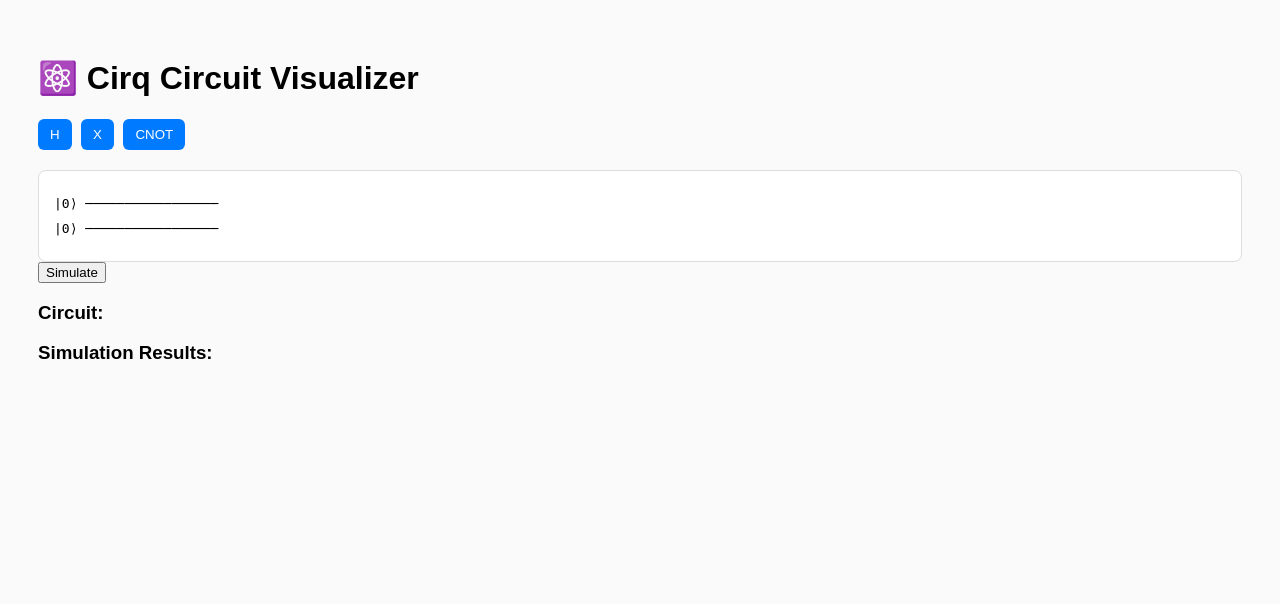
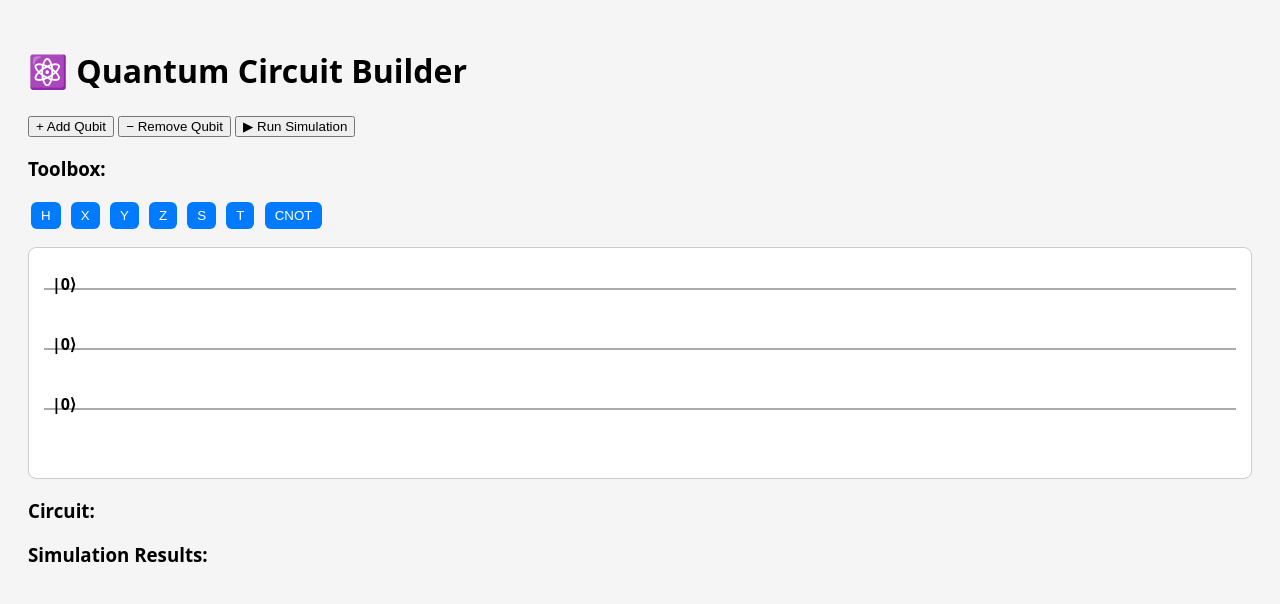
Before and after one commit to Sheety35/Cirq_project, a Flask app: page / in a window 1280 px wide. Shown: the top 604 px of the page. Run offline with Flask 3, Linux system fonts and the light colour scheme.

Commit message:
first commit

```diff
--- a/app.py
+++ b/app.py
@@ -10,34 +10,51 @@ def index():
 @app.route("/simulate", methods=["POST"])
 def simulate():
     data = request.get_json()
-    n_qubits = data.get("n_qubits", 2)
+    n_qubits = data.get("n_qubits", 3)
     gates = data.get("gates", [])
+    init_states = data.get("init_states", ["|0⟩"] * n_qubits)
 
     qubits = [cirq.LineQubit(i) for i in range(n_qubits)]
     circuit = cirq.Circuit()
 
-    for gate in gates:
-        gtype = gate.get("type")
-        q = gate.get("target")
-        if gtype == "H":
+    # Initial states
+    for i, s in enumerate(init_states):
+        if s == "|1⟩":
+            circuit.append(cirq.X(qubits[i]))
+        elif s == "|+⟩":
+            circuit.append(cirq.H(qubits[i]))
+        elif s == "|-⟩":
+            circuit.append([cirq.X(qubits[i]), cirq.H(qubits[i]), cirq.Z(qubits[i])])
+        elif s == "|i⟩":
+            circuit.append([cirq.H(qubits[i]), cirq.S(qubits[i])])
+        elif s == "|-i⟩":
+            circuit.append([cirq.H(qubits[i]), cirq.S(qubits[i])**-1])
+
+    # Add gates from grid
+    for g in gates:
+        t = g["type"]
+        q = g["target"]
+        if t == "CNOT":
+            circuit.append(cirq.CNOT(qubits[g["control"]], qubits[q]))
+        elif t == "H":
             circuit.append(cirq.H(qubits[q]))
-        elif gtype == "X":
+        elif t == "X":
             circuit.append(cirq.X(qubits[q]))
-        elif gtype == "CNOT":
-            control = gate.get("control")
-            circuit.append(cirq.CNOT(qubits[control], qubits[q]))
+        elif t == "Y":
+            circuit.append(cirq.Y(qubits[q]))
+        elif t == "Z":
+            circuit.append(cirq.Z(qubits[q]))
+        elif t == "S":
+            circuit.append(cirq.S(qubits[q]))
+        elif t == "T":
+            circuit.append(cirq.T(qubits[q]))
 
-    circuit.append(cirq.measure(*qubits, key='final'))
-
-    simulator = cirq.Simulator()
-    result = simulator.run(circuit, repetitions=500)
-    raw_counts = result.multi_measurement_histogram(keys=['final'])
-    counts = { ''.join(map(str, bits)): freq for bits, freq in raw_counts.items() }
-
-    return jsonify({
-        "circuit": circuit.to_text_diagram(transpose=True),
-        "counts": counts
-    })
+    circuit.append(cirq.measure(*qubits, key='m'))
+    sim = cirq.Simulator()
+    result = sim.run(circuit, repetitions=500)
+    counts = dict(result.multi_measurement_histogram(keys=['m']))
+    formatted = {''.join(map(str, k)): v for k, v in counts.items()}
+    return jsonify({"diagram": circuit.to_text_diagram(transpose=True), "results": formatted})
 
 if __name__ == "__main__":
     app.run(debug=True)
--- a/static/script.js
+++ b/static/script.js
@@ -1,22 +1,142 @@
-let gates = [];  // store placed gates
+let nQubits = 3;
+let timeSteps = 6; // columns
+let gates = [];
+const states = ["|0⟩", "|1⟩", "|+⟩", "|-⟩", "|i⟩", "|-i⟩"];
 
-document.querySelectorAll('.gate').forEach(btn => {
-  btn.addEventListener('click', () => {
-    const gtype = btn.dataset.gate;
-    const qline = prompt("Place on which qubit? (0 or 1)");
-    if (qline === null) return;
-    gates.push({type: gtype, target: parseInt(qline)});
-    alert(`Added ${gtype} on qubit ${qline}`);
-  });
+const circuitArea = document.getElementById("circuit-area");
+
+function renderCircuit() {
+  circuitArea.innerHTML = '';
+  for (let q = 0; q < nQubits; q++) {
+    const line = document.createElement('div');
+    line.className = 'qubit-line';
+    line.dataset.q = q;
+
+    const wire = document.createElement('div');
+    wire.className = 'qubit-wire';
+    line.appendChild(wire);
+
+    const state = document.createElement('div');
+    state.className = 'state';
+    state.textContent = states[0];
+    state.addEventListener('click', () => {
+      let i = states.indexOf(state.textContent);
+      state.textContent = states[(i + 1) % states.length];
+    });
+    line.appendChild(state);
+
+    const grid = document.createElement('div');
+    grid.className = 'grid';
+
+    for (let t = 0; t < timeSteps; t++) {
+      const cell = document.createElement('div');
+      cell.className = 'cell';
+      cell.dataset.q = q;
+      cell.dataset.t = t;
+
+      cell.addEventListener('dragover', e => {
+        e.preventDefault();
+        cell.classList.add('dragover');
+      });
+      cell.addEventListener('dragleave', () => cell.classList.remove('dragover'));
+      cell.addEventListener('drop', e => dropGate(e, cell));
+
+      grid.appendChild(cell);
+    }
+
+    line.appendChild(grid);
+    circuitArea.appendChild(line);
+  }
+
+  // Redraw all gates
+  for (const g of gates) {
+    placeGateVisual(g);
+  }
+}
+
+function dropGate(e, cell) {
+  e.preventDefault();
+  cell.classList.remove('dragover');
+  const type = e.dataTransfer.getData('gate');
+  const q = parseInt(cell.dataset.q);
+  const t = parseInt(cell.dataset.t);
+
+  let gate = { type, target: q, time: t };
+  if (type === "CNOT") {
+    const control = prompt("Enter control qubit number:");
+    if (control === null) return;
+    gate.control = parseInt(control);
+  }
+  gates.push(gate);
+  renderCircuit();
+}
+
+function placeGateVisual(g) {
+  const selector = `.cell[data-q="${g.target}"][data-t="${g.time}"]`;
+  const cell = document.querySelector(selector);
+  if (!cell) return;
+
+  const gateEl = document.createElement('div');
+  gateEl.className = 'gate-placed';
+  gateEl.textContent = g.type;
+
+  const remove = document.createElement('div');
+  remove.className = 'remove-btn';
+  remove.textContent = '×';
+  remove.onclick = () => {
+    gates = gates.filter(x => x !== g);
+    renderCircuit();
+  };
+
+  gateEl.appendChild(remove);
+  cell.appendChild(gateEl);
+
+  if (g.type === "CNOT" && g.control !== undefined) {
+    const targetCell = document.querySelector(`.cell[data-q="${g.target}"][data-t="${g.time}"]`);
+    const controlCell = document.querySelector(`.cell[data-q="${g.control}"][data-t="${g.time}"]`);
+    if (targetCell && controlCell) {
+      const line = document.createElement('div');
+      line.className = 'cnot-line';
+      const top = Math.min(controlCell.getBoundingClientRect().top, targetCell.getBoundingClientRect().top);
+      const bottom = Math.max(controlCell.getBoundingClientRect().bottom, targetCell.getBoundingClientRect().bottom);
+      const offsetTop = top - circuitArea.getBoundingClientRect().top + 20;
+      line.style.top = `${offsetTop}px`;
+      line.style.left = `${controlCell.offsetLeft + 60}px`;
+      line.style.height = `${bottom - top}px`;
+      circuitArea.appendChild(line);
+    }
+  }
+}
+
+document.querySelectorAll('.gate').forEach(g => {
+  g.addEventListener('dragstart', e => e.dataTransfer.setData('gate', g.dataset.gate));
 });
 
-document.getElementById('simulate-btn').addEventListener('click', async () => {
-  const response = await fetch('/simulate', {
+document.getElementById('add-qubit').onclick = () => {
+  if (nQubits < 6) {
+    nQubits++;
+    renderCircuit();
+  }
+};
+
+document.getElementById('remove-qubit').onclick = () => {
+  if (nQubits > 1) {
+    nQubits--;
+    gates = gates.filter(g => g.target < nQubits && (g.control ?? 0) < nQubits);
+    renderCircuit();
+  }
+};
+
+document.getElementById('simulate-btn').onclick = async () => {
+  const initStates = Array.from(document.querySelectorAll('.state')).map(s => s.textContent);
+  const res = await fetch('/simulate', {
     method: 'POST',
     headers: {'Content-Type': 'application/json'},
-    body: JSON.stringify({n_qubits: 2, gates})
+    body: JSON.stringify({ n_qubits: nQubits, gates, init_states: initStates })
   });
-  const data = await response.json();
-  document.getElementById('circuit-output').textContent = data.circuit;
-  document.getElementById('results-output').textContent = JSON.stringify(data.counts, null, 2);
-});
+  const data = await res.json();
+  document.getElementById('circuit-output').textContent = data.diagram;
+  document.getElementById('results-output').textContent = JSON.stringify(data.results, null, 2);
+};
+
+renderCircuit();
--- a/static/style.css
+++ b/static/style.css
@@ -1,11 +1,11 @@
 body {
-  font-family: Arial, sans-serif;
-  background: #fafafa;
-  padding: 30px;
+  font-family: system-ui, sans-serif;
+  background: #f5f5f5;
+  padding: 20px;
 }
 
-#toolbox {
-  margin-bottom: 20px;
+#controls, #toolbox {
+  margin-bottom: 15px;
 }
 
 .gate {
@@ -13,30 +13,95 @@ body {
   color: white;
   border: none;
   border-radius: 6px;
-  padding: 8px 12px;
-  margin-right: 5px;
+  padding: 6px 10px;
+  margin: 3px;
   cursor: grab;
 }
 
 #circuit-area {
-  margin-top: 20px;
   background: white;
+  border: 1px solid #ccc;
+  border-radius: 8px;
   padding: 15px;
-  border: 1px solid #ddd;
-  border-radius: 8px;
+  overflow-x: auto;
+  min-height: 200px;
+  position: relative;
 }
 
 .qubit-line {
-  margin: 10px 0;
-  font-family: monospace;
   position: relative;
+  height: 50px;
+  margin-bottom: 10px;
+}
+
+.qubit-wire {
+  position: absolute;
+  top: 25px;
+  left: 0;
+  right: 0;
+  height: 2px;
+  background: #aaa;
+  z-index: 0;
+}
+
+.state {
+  position: absolute;
+  left: 0;
+  top: 10px;
+  width: 40px;
+  text-align: center;
+  cursor: pointer;
+  font-weight: bold;
+  z-index: 2;
+}
+
+.grid {
+  display: inline-flex;
+  gap: 40px;
+  margin-left: 50px;
+}
+
+.cell {
+  width: 40px;
+  height: 40px;
+  border: 1px dashed transparent;
+  position: relative;
+}
+
+.cell.dragover {
+  border-color: #007bff;
 }
 
 .gate-placed {
   position: absolute;
+  top: 4px;
+  left: 4px;
   background: #007bff;
   color: white;
-  padding: 5px;
-  border-radius: 4px;
+  border-radius: 5px;
+  padding: 4px 8px;
+  font-size: 14px;
   cursor: pointer;
 }
+
+.remove-btn {
+  position: absolute;
+  top: -8px;
+  right: -8px;
+  background: red;
+  color: white;
+  border-radius: 50%;
+  width: 16px;
+  height: 16px;
+  font-size: 10px;
+  line-height: 16px;
+  text-align: center;
+  cursor: pointer;
+}
+
+.cnot-line {
+  position: absolute;
+  width: 2px;
+  background: #ff5722;
+  z-index: 1;
+}
--- a/templates/index.html
+++ b/templates/index.html
@@ -2,30 +2,38 @@
 <html lang="en">
 <head>
 <meta charset="UTF-8">
-<title>Cirq Circuit Composer</title>
+<title>Quantum Circuit Builder</title>
 <link rel="stylesheet" href="{{ url_for('static', filename='style.css') }}">
 </head>
 <body>
-  <h1>⚛️ Cirq Circuit Visualizer</h1>
+<h1>⚛️ Quantum Circuit Builder</h1>
 
-  <div id="toolbox">
-    <button class="gate" data-gate="H">H</button>
-    <button class="gate" data-gate="X">X</button>
-    <button class="gate" data-gate="CNOT">CNOT</button>
+<div id="controls">
+  <button id="add-qubit">+ Add Qubit</button>
+  <button id="remove-qubit">− Remove Qubit</button>
+  <button id="simulate-btn">▶ Run Simulation</button>
+</div>
+
+<div id="toolbox">
+  <h3>Toolbox:</h3>
+  <div id="gates">
+    <button class="gate" draggable="true" data-gate="H">H</button>
+    <button class="gate" draggable="true" data-gate="X">X</button>
+    <button class="gate" draggable="true" data-gate="Y">Y</button>
+    <button class="gate" draggable="true" data-gate="Z">Z</button>
+    <button class="gate" draggable="true" data-gate="S">S</button>
+    <button class="gate" draggable="true" data-gate="T">T</button>
+    <button class="gate" draggable="true" data-gate="CNOT">CNOT</button>
   </div>
+</div>
 
-  <div id="circuit-area">
-    <div class="qubit-line" data-qubit="0">|0⟩ ─────────────────</div>
-    <div class="qubit-line" data-qubit="1">|0⟩ ─────────────────</div>
-  </div>
+<div id="circuit-area"></div>
 
-  <button id="simulate-btn">Simulate</button>
+<h3>Circuit:</h3>
+<pre id="circuit-output"></pre>
 
-  <h3>Circuit:</h3>
-  <pre id="circuit-output"></pre>
-
-  <h3>Simulation Results:</h3>
-  <pre id="results-output"></pre>
+<h3>Simulation Results:</h3>
+<pre id="results-output"></pre>
 
 <script src="{{ url_for('static', filename='script.js') }}"></script>
 </body>
```
